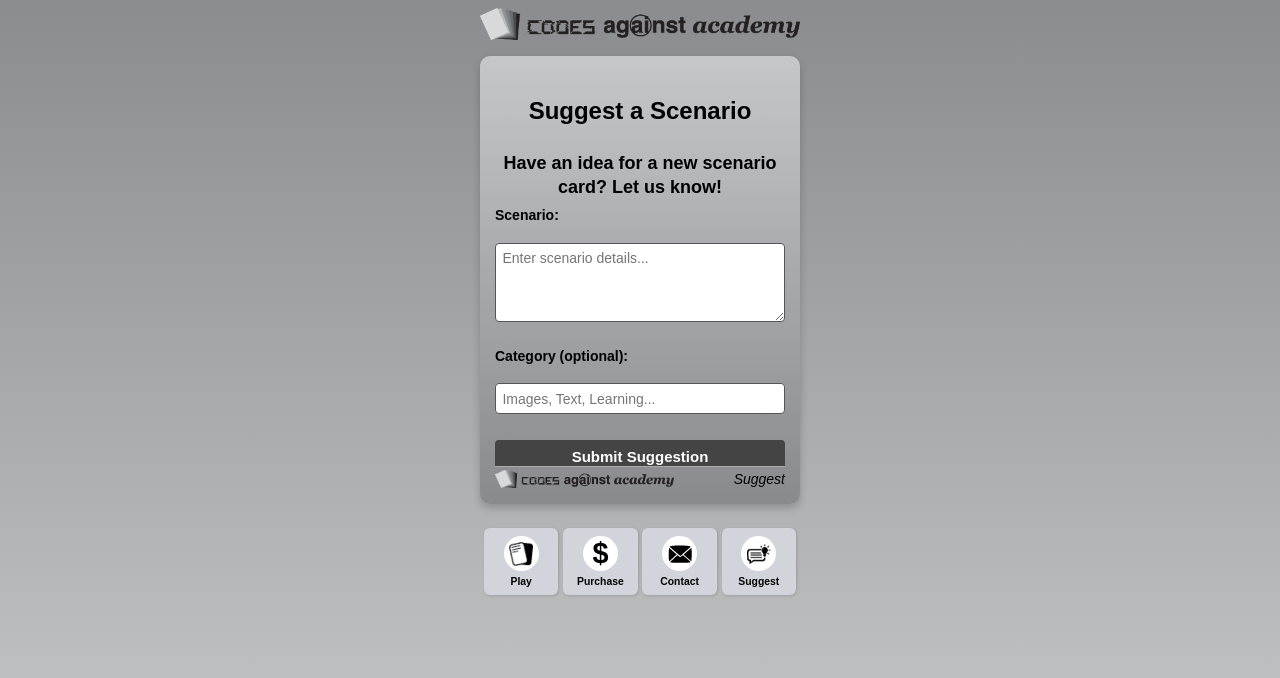
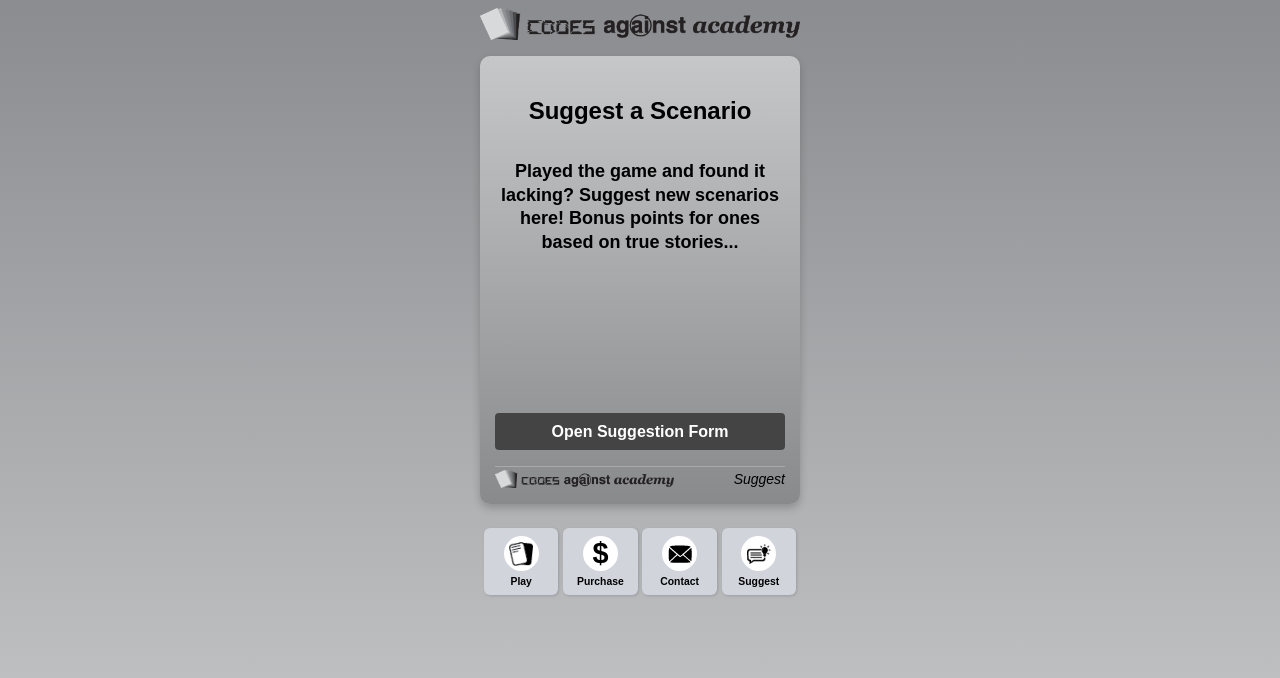
Before and after one commit to rootlake/codesagainstacademy, a SvelteKit app: page /suggestions in a window 1280 px wide. Shown: the top 678 px of the page. Built offline with nearby package versions, Linux system fonts and the light colour scheme.

Commit message:
feat: replace suggestions form with external Google Form link

```diff
--- a/src/routes/suggestions/+page.svelte
+++ b/src/routes/suggestions/+page.svelte
@@ -8,21 +8,15 @@
     <div class="content-inner">
         <h1>Suggest a Scenario</h1>
         <p class="description">
-            Have an idea for a new scenario card? Let us know!
+            Played the game and found it lacking? Suggest new scenarios here! Bonus points for ones based on true stories...
         </p>
-        <form>
-            <label for="suggestion">Scenario:</label><br>
-            <textarea id="suggestion" name="suggestion" rows="4" placeholder="Enter scenario details..."></textarea><br><br>
-
-            <label for="category">Category (optional):</label><br>
-            <input type="text" id="category" name="category" placeholder="Images, Text, Learning..."><br><br>
-
-            <button type="submit">Submit Suggestion</button>
-        </form>
+        <a href="https://forms.gle/dgFGX7wuV9sz3t8Z7" class="form-link-button" target="_blank" rel="noopener noreferrer">
+            Open Suggestion Form
+        </a>
     </div>
     <div class="bottom-elements">
-        <!-- <img src="{base}/minilogo.png" alt="CAA Logo" class="logo"/> -->
-        <img src="/minilogo.png" alt="CAA Logo" class="logo"/> <!-- Temporary path -->
+        <img src="{base}/minilogo.png" alt="CAA Logo" class="logo"/>
+        <!-- <img src="/minilogo.png" alt="CAA Logo" class="logo"/> --> <!-- Temporary path removed -->
         <span class="category">Suggest</span>
     </div>
 </div>
@@ -52,7 +46,7 @@
         text-align: center;
         overflow: hidden; /* Match home page */
         padding: 0.5rem 0; /* Reduce top padding */
-        gap: 0.5rem; /* Reduce gap */
+        gap: 1rem; /* Increase gap slightly */
     }
     h1 {
         /* Remove margin-top */
@@ -64,50 +58,28 @@
     }
     .description {
         font-weight: bold;
-        font-size: clamp(14px, 4cqw, 18px);
+        font-size: clamp(18px, 4cqw, 18px);
         margin-bottom: 0; /* Adjust spacing with gap */
         line-height: 1.3;
     }
 
-    /* Form specific styles */
-    form {
-        margin-top: 0; /* Rely on gap */
-        width: 100%; /* Form takes full width */
-        text-align: left;
-    }
-    label {
-        display: block;
-        margin-bottom: 0.1rem; /* Reduce space */
-        font-weight: bold;
-        font-size: clamp(12px, 3.5cqw, 14px);
-    }
-    textarea,
-    input[type="text"] {
-        width: 100%;
-        padding: 0.4rem; /* Reduce padding */
-        margin-bottom: 0.25rem; /* Reduce space */
-        border: 1px solid #555;
-        border-radius: 4px;
-        box-sizing: border-box;
-        font-family: Arial, sans-serif;
-        font-weight: normal;
-        font-size: clamp(12px, 3.5cqw, 14px);
-    }
-    button {
-        padding: 0.5rem 1rem; /* Reduce padding */
+    /* Style for the link button */
+    .form-link-button {
+        display: inline-block;
+        padding: 0.6rem 1.2rem;
         background-color: #444;
         color: white;
-        border: none;
+        text-decoration: none;
         border-radius: 4px;
         cursor: pointer;
-        font-size: clamp(13px, 4cqw, 15px); /* Reduce font size */
-        display: block;
-        width: 100%;
-        margin-top: 0.25rem; /* Reduce space */
+        font-size: clamp(14px, 4cqw, 16px);
         font-family: Arial, sans-serif;
         font-weight: bold;
+        margin: auto 0 0.5rem; /* Push to bottom with margin */
+        transition: background-color 0.2s ease;
     }
-    button:hover {
+
+    .form-link-button:hover {
         background-color: #222;
     }
 
```
